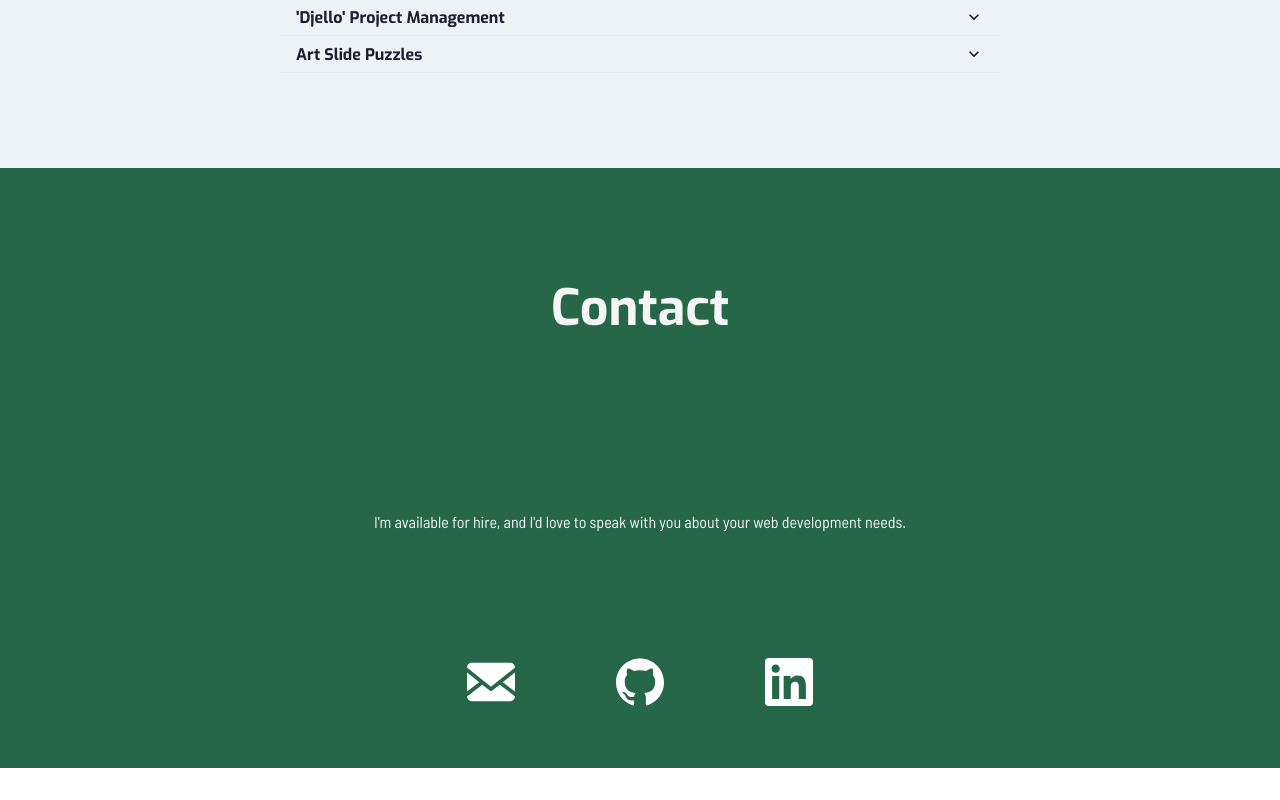
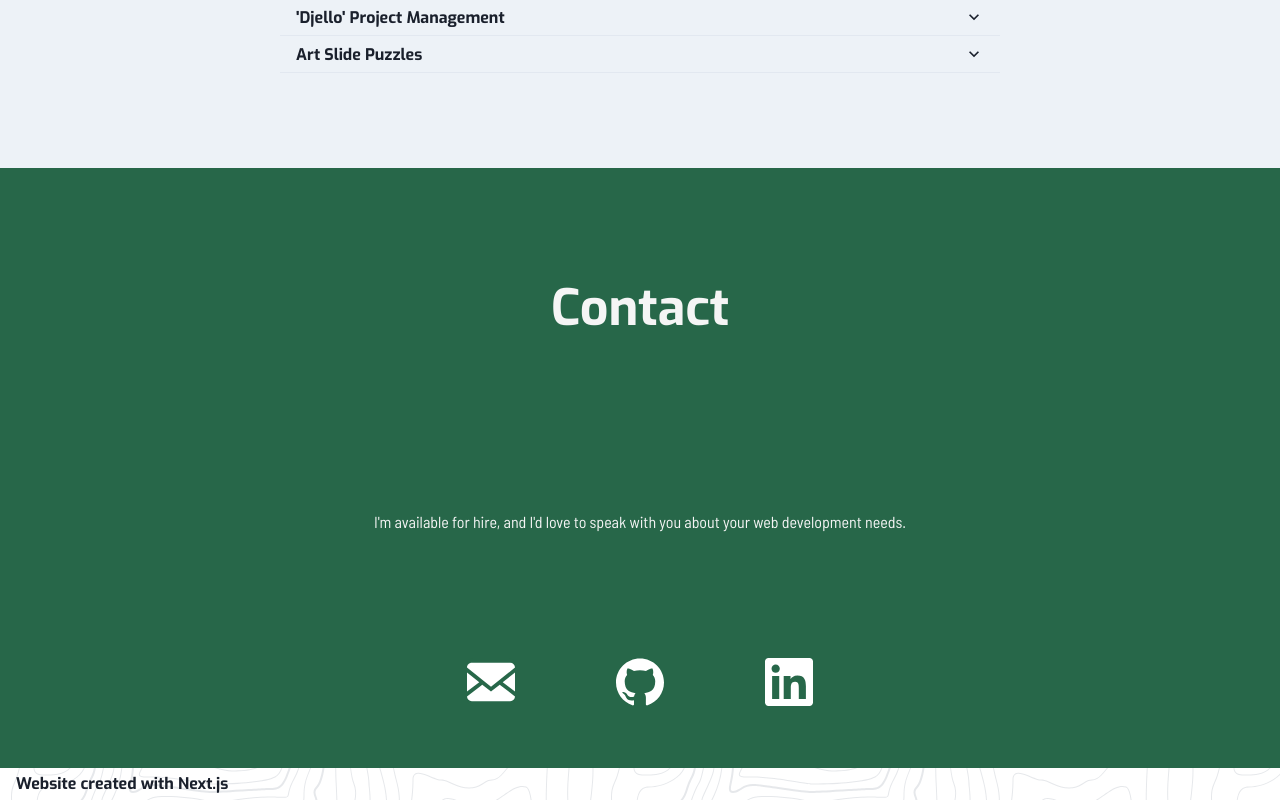
Before and after one commit to jaredjgebel/dev-portfolio-next, a Next.js app: page / in a window 1280 px wide. Shown: the part 1432-2232 px from the top of the page. Before the commit the page ends 2200 px from the top, so only its background shows below. Built offline with nearby package versions, Linux system fonts and the light colour scheme.

Commit message:
Add Footer

```diff
--- /dev/null
+++ b/src/components/footer/Footer.js
@@ -0,0 +1,17 @@
+import { Flex, Text, Heading } from "@chakra-ui/react";
+
+const Footer = () => (
+  <Flex
+    minH="2rem"
+    alignItems="center"
+    paddingLeft={4}
+    backgroundColor="linear-gradient(90deg, hsla(33, 21%, 81%, 1) 0%, hsla(26, 7%, 80%, 1) 100%)"
+    backgroundImage={`url('/svg/topography.svg')`}
+  >
+    <Heading as="h3" size="sm">
+      Website created with Next.js{" "}
+    </Heading>
+  </Flex>
+);
+
+export default Footer;
--- a/src/pages/index.js
+++ b/src/pages/index.js
@@ -1,6 +1,7 @@
 import Hero from "../components/hero/Hero";
 import Projects from "../components/projects/Projects";
 import Contact from "../components/contact/Contact";
+import Footer from "../components/footer/Footer";
 
 export async function getStaticProps() {
   const projects = (await import("../data/projects.json")).default;
@@ -17,6 +18,7 @@ const Index = ({ projects }) => (
     <Hero />
     <Projects projects={projects} />
     <Contact />
+    <Footer />
   </main>
 );
 
```
